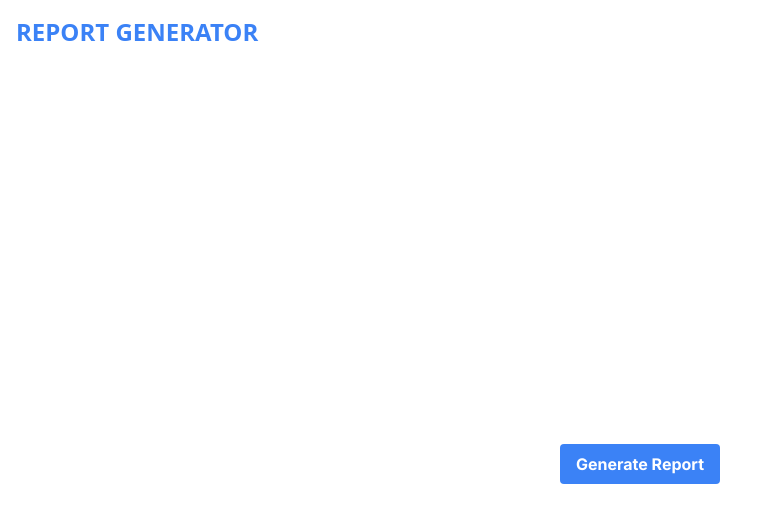
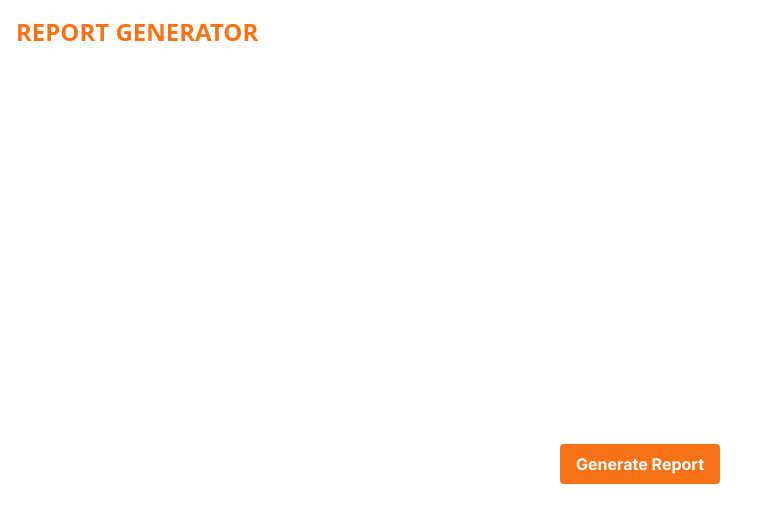
Before and after one commit to mdrayhanhowlader/generate-report, a Next.js app: page / in a window 1280 px wide. Shown: the top 522 px of the page, without its empty margins (0-765 px from the left). Built offline with nearby package versions, Linux system fonts and the light colour scheme.

Commit message:
Update primary color in GeneratedTable component

```diff
--- a/src/app/page.js
+++ b/src/app/page.js
@@ -12,13 +12,13 @@ export default function Home() {
   return (
   <div>
     <div>
-      <h1 className='text-2xl text-blue-500 font-sans font-bold p-4'>REPORT GENERATOR</h1>
+      <h1 className='text-2xl text-orange-500 font-sans font-bold p-4'>REPORT GENERATOR</h1>
     </div>
       <div className="flex h-screen justify-center items-center">
-      <button className="bg-blue-500 hover:bg-blue-700 text-white font-bold py-2 px-4 rounded" onClick={openModal}>
+      <button className="bg-orange-500 hover:bg-blue-700 text-white font-bold py-2 px-4 rounded" onClick={openModal}>
         Generate Report
       </button>
-      {isOpen && <Modal onClose={closeModal}>{/* Render Modal conditionally */}</Modal>}
+      {isOpen && <Modal onClose={closeModal}></Modal>}
     </div>
   </div>
   );
```
